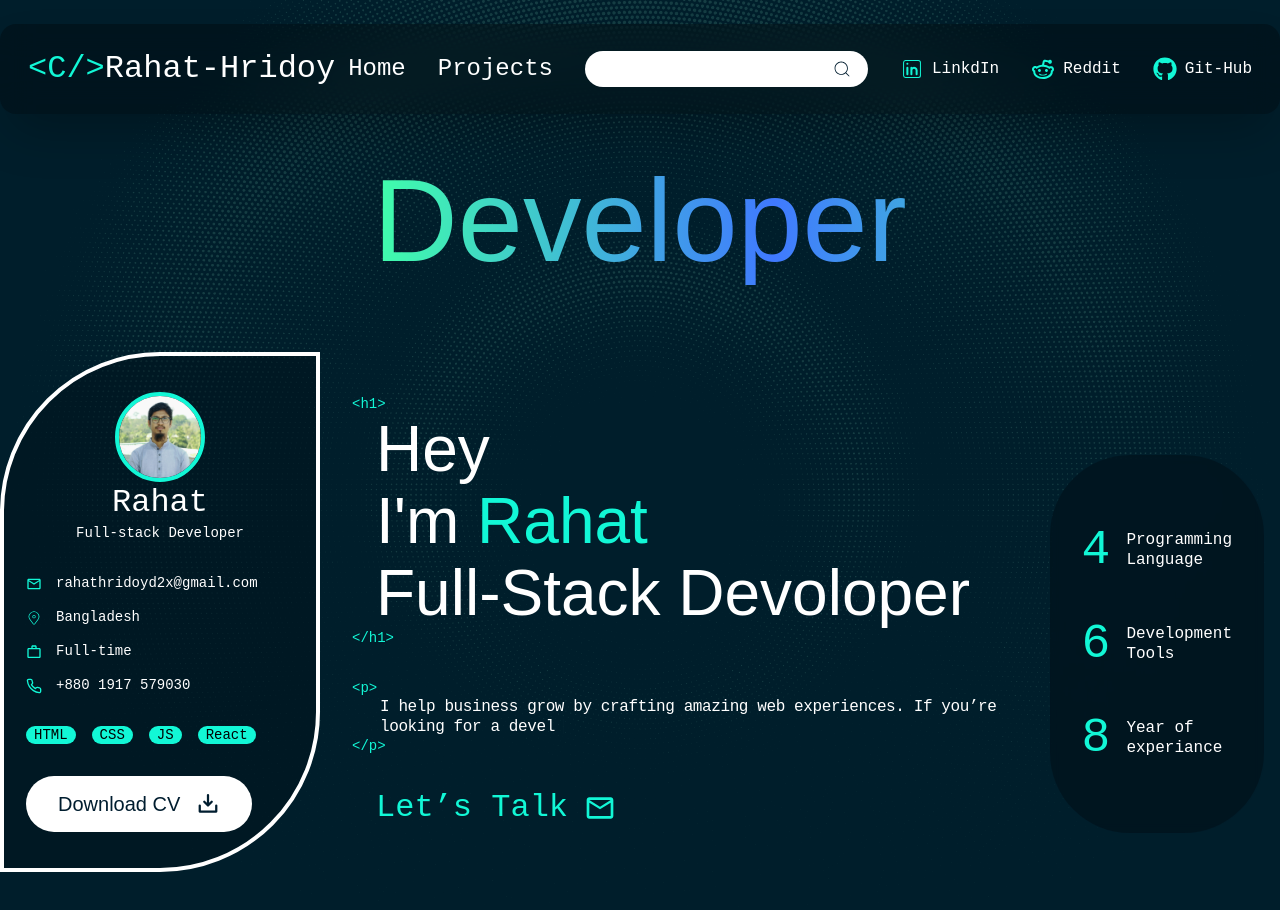
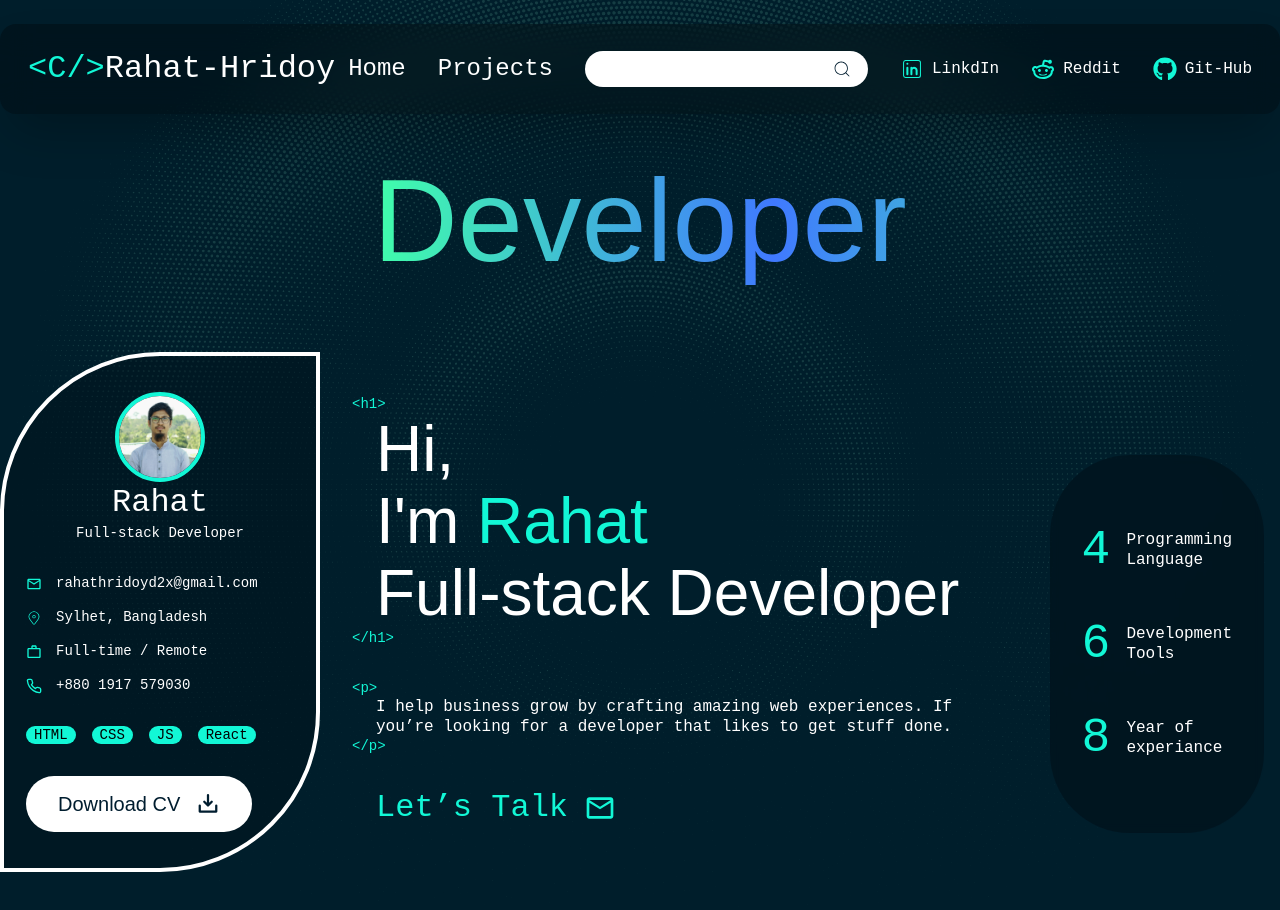
Before and after one commit to Rahat-Hridoy/rahat_hridoy, a React (Vite) app: page / in a window 1280 px wide. Shown: the top 910 px of the page. Built offline with nearby package versions, Linux system fonts and the light colour scheme.

Commit message:
typing animation add

```diff
--- a/package.json
+++ b/package.json
@@ -11,6 +11,7 @@
   },
   "dependencies": {
     "@emailjs/browser": "^4.4.1",
+    "@gsap/react": "^2.1.2",
     "@tailwindcss/vite": "^4.1.13",
     "bootstrap": "^5.3.8",
     "class-variance-authority": "^0.7.1",
--- a/src/components/Hero.jsx
+++ b/src/components/Hero.jsx
@@ -8,7 +8,7 @@ import ShinyText from "./animation/ShinyText";
 import { FiPhone } from "react-icons/fi";
 import CountUp from "./animation/CountUp";
 import GradientText from "./animation/GradientText";
-import TextType from "./animation/TextType";
+import TypingAnimation from "./animation/typingAnimation";
 
 const Hero = () => {
   const info = [
@@ -20,12 +20,12 @@ const Hero = () => {
     {
       id: 2,
       icon: <CiLocationOn />,
-      text: " Bangladesh",
+      text: " Sylhet, Bangladesh",
     },
     {
       id: 3,
       icon: <MdOutlineWorkOutline />,
-      text: " Full-time",
+      text: " Full-time / Remote",
     },
     {
       id: 4,
@@ -138,30 +138,20 @@ const Hero = () => {
             <div className=" flex flex-col  gap-y-[32px]  ">
               <div>
                 <p className="tag-style"> {"<h1>"} </p>
-                <h1 className="intro-text pl-6">
+                <TypingAnimation />
+                {/* <h1 className="intro-text pl-6">
                   {" "}
-                  Hey <br /> I'm <span className="text-brand-1">
-                    Rahat
-                  </span>{" "}
+                  Hi <br /> I'm <span className="text-brand-1">Rahat</span>
                   <br />
                   Full-Stack Devoloper{" "}
-                </h1>
+                </h1> */}
                 <p className="tag-style"> {"</h1>"} </p>
               </div>
               <div>
                 <p className="tag-style"> {"<p>"} </p>
                 <p className="max-w-[650px] pera-text text-[16px] leading-[20px] pl-6 ">
-                  <TextType
-                    text={[
-                      "I help business grow by crafting amazing web experiences. If you’re looking for a developer that likes to get stuff done.",
-                    ]}
-                    typingSpeed={75}
-                    pauseDuration={1500}
-                    showCursor={true}
-                    cursorCharacter="|"
-                    animation="view"
-                    className="max-w-[650px] pera-text text-[16px] leading-[20px] pl-1 "
-                  />
+                  I help business grow by crafting amazing web experiences. If
+                  you’re looking for a developer that likes to get stuff done.
                 </p>
                 <p className="tag-style"> {"</p>"} </p>
               </div>
--- a/src/components/animation/TextType.jsx
+++ /dev/null
@@ -1,161 +0,0 @@
-'use client';
-
-import { useEffect, useRef, useState, createElement, useMemo, useCallback } from 'react';
-import { gsap } from 'gsap';
-
-const TextType = ({
-  text,
-  as: Component = 'div',
-  typingSpeed = 50,
-  initialDelay = 0,
-  pauseDuration = 2000,
-  deletingSpeed = 30,
-  loop = true,
-  className = '',
-  showCursor = true,
-  hideCursorWhileTyping = false,
-  cursorCharacter = '|',
-  cursorClassName = '',
-  cursorBlinkDuration = 0.5,
-  textColors = [],
-  variableSpeed,
-  onSentenceComplete,
-  startOnVisible = false,
-  reverseMode = false,
-  ...props
-}) => {
-  const [displayedText, setDisplayedText] = useState('');
-  const [currentCharIndex, setCurrentCharIndex] = useState(0);
-  const [isDeleting, setIsDeleting] = useState(false);
-  const [currentTextIndex, setCurrentTextIndex] = useState(0);
-  const [isVisible, setIsVisible] = useState(!startOnVisible);
-  const cursorRef = useRef(null);
-  const containerRef = useRef(null);
-
-  const textArray = useMemo(() => (Array.isArray(text) ? text : [text]), [text]);
-
-  const getRandomSpeed = useCallback(() => {
-    if (!variableSpeed) return typingSpeed;
-    const { min, max } = variableSpeed;
-    return Math.random() * (max - min) + min;
-  }, [variableSpeed, typingSpeed]);
-
-  const getCurrentTextColor = () => {
-    if (textColors.length === 0) return '#ffffff';
-    return textColors[currentTextIndex % textColors.length];
-  };
-
-  useEffect(() => {
-    if (!startOnVisible || !containerRef.current) return;
-
-    const observer = new IntersectionObserver(entries => {
-      entries.forEach(entry => {
-        if (entry.isIntersecting) {
-          setIsVisible(true);
-        }
-      });
-    }, { threshold: 0.1 });
-
-    observer.observe(containerRef.current);
-    return () => observer.disconnect();
-  }, [startOnVisible]);
-
-  useEffect(() => {
-    if (showCursor && cursorRef.current) {
-      gsap.set(cursorRef.current, { opacity: 1 });
-      gsap.to(cursorRef.current, {
-        opacity: 0,
-        duration: cursorBlinkDuration,
-        repeat: -1,
-        yoyo: true,
-        ease: 'power2.inOut'
-      });
-    }
-  }, [showCursor, cursorBlinkDuration]);
-
-  useEffect(() => {
-    if (!isVisible) return;
-
-    let timeout;
-
-    const currentText = textArray[currentTextIndex];
-    const processedText = reverseMode ? currentText.split('').reverse().join('') : currentText;
-
-    const executeTypingAnimation = () => {
-      if (isDeleting) {
-        if (displayedText === '') {
-          setIsDeleting(false);
-          if (currentTextIndex === textArray.length - 1 && !loop) {
-            return;
-          }
-
-          if (onSentenceComplete) {
-            onSentenceComplete(textArray[currentTextIndex], currentTextIndex);
-          }
-
-          setCurrentTextIndex(prev => (prev + 1) % textArray.length);
-          setCurrentCharIndex(0);
-          timeout = setTimeout(() => {}, pauseDuration);
-        } else {
-          timeout = setTimeout(() => {
-            setDisplayedText(prev => prev.slice(0, -1));
-          }, deletingSpeed);
-        }
-      } else {
-        if (currentCharIndex < processedText.length) {
-          timeout = setTimeout(() => {
-            setDisplayedText(prev => prev + processedText[currentCharIndex]);
-            setCurrentCharIndex(prev => prev + 1);
-          }, variableSpeed ? getRandomSpeed() : typingSpeed);
-        } else if (textArray.length > 1) {
-          timeout = setTimeout(() => {
-            setIsDeleting(true);
-          }, pauseDuration);
-        }
-      }
-    };
-
-    if (currentCharIndex === 0 && !isDeleting && displayedText === '') {
-      timeout = setTimeout(executeTypingAnimation, initialDelay);
-    } else {
-      executeTypingAnimation();
-    }
-
-    return () => clearTimeout(timeout);
-    // eslint-disable-next-line react-hooks/exhaustive-deps
-  }, [
-    currentCharIndex,
-    displayedText,
-    isDeleting,
-    typingSpeed,
-    deletingSpeed,
-    pauseDuration,
-    textArray,
-    currentTextIndex,
-    loop,
-    initialDelay,
-    isVisible,
-    reverseMode,
-    variableSpeed,
-    onSentenceComplete
-  ]);
-
-  const shouldHideCursor =
-    hideCursorWhileTyping && (currentCharIndex < textArray[currentTextIndex].length || isDeleting);
-
-  return createElement(Component, {
-    ref: containerRef,
-    className: `inline-block whitespace-pre-wrap tracking-tight ${className}`,
-    ...props
-  }, <span className="inline" style={{ color: getCurrentTextColor() }}>
-    {displayedText}
-  </span>, showCursor && (
-    <span
-      ref={cursorRef}
-      className={`ml-1 inline-block opacity-100 ${shouldHideCursor ? 'hidden' : ''} ${cursorClassName}`}>
-      {cursorCharacter}
-    </span>
-  ));
-};
-
-export default TextType;
--- /dev/null
+++ b/src/components/animation/typingAnimation.jsx
@@ -0,0 +1,122 @@
+import React, { useState, useEffect, useRef } from "react";
+
+const TypingAnimation = () => {
+  const [lines, setLines] = useState([
+    { text: "Hi,", completed: false, currentText: "" },
+    { text: "I'm Rahat", completed: false, currentText: "" },
+    { text: "Full-stack Developer", completed: false, currentText: "" },
+  ]);
+  const [currentLineIndex, setCurrentLineIndex] = useState(0);
+  const [showCursor, setShowCursor] = useState(true);
+
+  const typingIntervalRef = useRef(null);
+
+  useEffect(() => {
+    // Start typing the first line
+    if (currentLineIndex < lines.length) {
+      startTypingLine(currentLineIndex);
+    }
+
+    return () => {
+      if (typingIntervalRef.current) {
+        clearInterval(typingIntervalRef.current);
+      }
+    };
+  }, [currentLineIndex]);
+
+  const startTypingLine = (lineIndex) => {
+    if (typingIntervalRef.current) {
+      clearInterval(typingIntervalRef.current);
+    }
+
+    const line = lines[lineIndex];
+    let currentCharIndex = 0;
+
+    typingIntervalRef.current = setInterval(() => {
+      setLines((prevLines) => {
+        const updatedLines = [...prevLines];
+
+        if (lineIndex === 1) {
+          // Special handling for the second line with colored name
+          if (currentCharIndex <= 4) {
+            // Type "I'm " normally
+            updatedLines[lineIndex] = {
+              ...updatedLines[lineIndex],
+              currentText: line.text.substring(0, currentCharIndex + 1),
+            };
+          } else {
+            // Type "Rahat" with styling
+            const regularPart = line.text.substring(0, 4);
+            const styledPart = line.text.substring(4, currentCharIndex + 1);
+
+            updatedLines[lineIndex] = {
+              ...updatedLines[lineIndex],
+              currentText: (
+                <span>
+                  {regularPart}
+                  <span className="text-brand-1 ">{styledPart}</span>
+                </span>
+              ),
+            };
+          }
+        } else {
+          // Normal typing for other lines
+          updatedLines[lineIndex] = {
+            ...updatedLines[lineIndex],
+            currentText: line.text.substring(0, currentCharIndex + 1),
+          };
+        }
+
+        return updatedLines;
+      });
+
+      currentCharIndex++;
+
+      // Check if line is complete
+      if (currentCharIndex >= line.text.length) {
+        clearInterval(typingIntervalRef.current);
+
+        setLines((prevLines) => {
+          const updatedLines = [...prevLines];
+          updatedLines[lineIndex] = {
+            ...updatedLines[lineIndex],
+            completed: true,
+          };
+          return updatedLines;
+        });
+
+        setShowCursor(false);
+
+        // Move to next line after delay
+        if (lineIndex < lines.length - 1) {
+          setTimeout(() => {
+            setCurrentLineIndex((prev) => prev + 1);
+            setShowCursor(true);
+          }, 800);
+        }
+      }
+    }, 100);
+  };
+
+  // Render the lines
+  const renderLine = (line, index) => {
+    const isCurrentLine = index === currentLineIndex;
+
+    return (
+      <div key={index} className="line">
+        <span>{line.currentText}</span>
+        {isCurrentLine && showCursor && (
+          <span className="typing-cursor">|</span>
+        )}
+      </div>
+    );
+  };
+
+  return (
+    <div className="typing-container intro-text pl-6  ">
+      {lines.map(renderLine)}
+    </div>
+  );
+};
+
+export default TypingAnimation;
```
Also changed, not shown: 1 other file (tests, documents, lock files or other folders).
